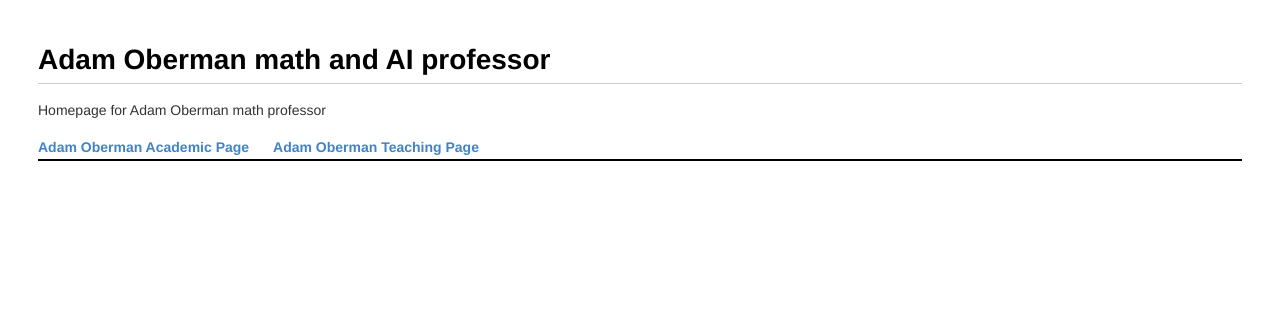
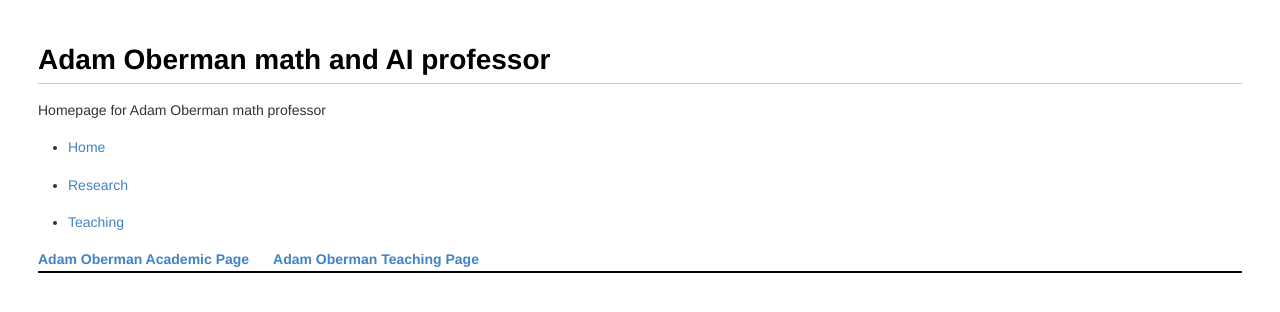
Before and after one commit to adam-oberman/adam-oberman.github.io, a Jekyll site: the page built from index.md, in a window 1280 px wide. Shown: the top 312 px of the page. Built offline with Jekyll 4.4.1, drawn with Linux system fonts in a browser that asks for light colours.

Commit message:
Update index.md

```diff
--- a/index.md
+++ b/index.md
@@ -4,3 +4,7 @@ title: Home
 ---
 # Adam Oberman math and AI professor
 Homepage for Adam Oberman math professor
+
+- [Home](index.md)
+- [Research](research.md)
+- [Teaching](teaching.md)
```
